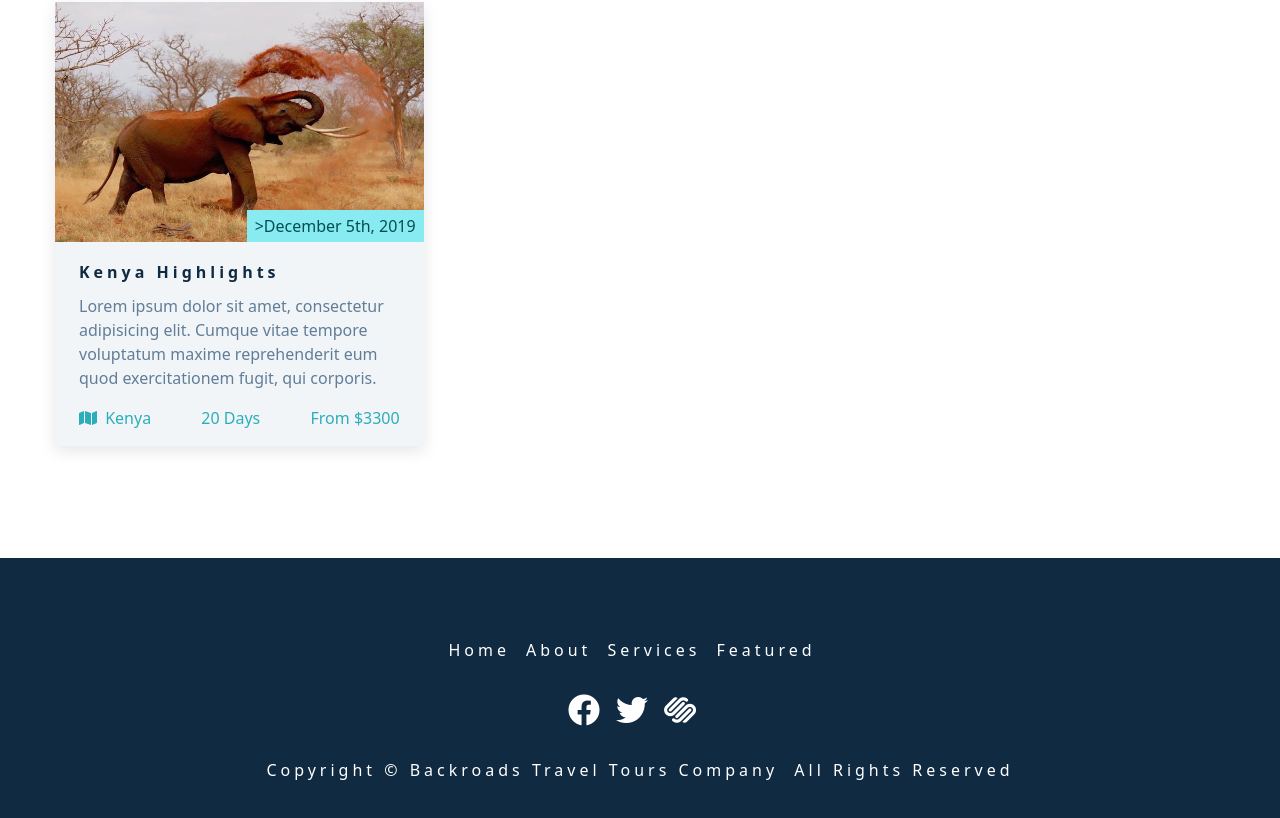
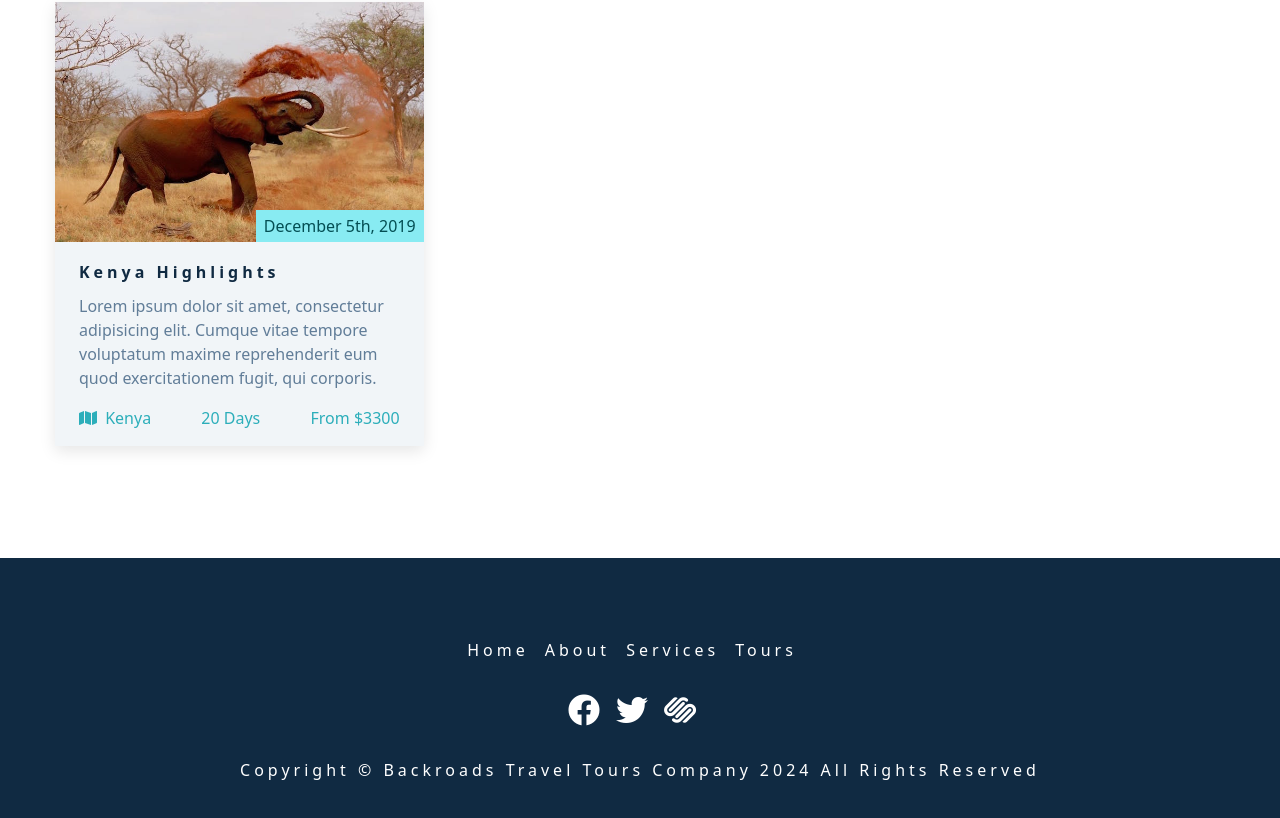
Before and after one commit to a-levitt/react.backroads, a JavaScript app: page / in a window 1280 px wide. Shown: the part 2561-3379 px from the top of the page. Built offline with nearby package versions, Linux system fonts and the light colour scheme; the HTML template or start-up script is replaced by a standard one.

Commit message:
Use dynamic data for footer; js date

```diff
--- a/src/components/Footer.js
+++ b/src/components/Footer.js
@@ -1,40 +1,33 @@
+import { pageLinks, socialLinks } from "../data";
+
 const Footer = () => {
     return (
         <footer className="section footer">
             <ul className="footer-links">
-                <li>
-                    <a href="#home" className="footer-link">home</a>
-                </li>
-                <li>
-                    <a href="#about" className="footer-link">about</a>
-                </li>
-                <li>
-                    <a href="#services" className="footer-link">services</a>
-                </li>
-                <li>
-                    <a href="#featured" className="footer-link">featured</a>
-                </li>
+                {pageLinks.map((link) => {
+                    const { id, href, text } = link;
+                    return (
+                        <li key={id}>
+                            <a href={href} className="footer-link">{text}</a>
+                        </li>
+                    )
+                })}
             </ul>
             <ul className="footer-icons">
-                <li>
-                    <a href="https://www.twitter.com" target="_blank" className="footer-icon"
-                    ><i className="fab fa-facebook"></i
-                    ></a>
-                </li>
-                <li>
-                    <a href="https://www.twitter.com" target="_blank" className="footer-icon"
-                    ><i className="fab fa-twitter"></i
-                    ></a>
-                </li>
-                <li>
-                    <a href="https://www.twitter.com" target="_blank" className="footer-icon"
-                    ><i className="fab fa-squarespace"></i
-                    ></a>
-                </li>
+                {socialLinks.map((link) => {
+                    const {id, href, icon} = link;
+                    return (
+                        <li key={id}>
+                            <a href={href} target="_blank" className="footer-icon" rel="noreferrer">
+                                <i className={icon}></i>
+                            </a>
+                        </li>
+                    )
+                })}
             </ul>
             <p className="copyright">
                 copyright &copy; Backroads travel tours company
-                <span id="date"></span> all rights reserved
+                <span id="date">{new Date().getFullYear()}</span> all rights reserved
             </p>
         </footer>
     )
--- a/src/data.js
+++ b/src/data.js
@@ -56,7 +56,7 @@
     {
         id: 4,
         image: tour4,
-        date: '>december 5th, 2019',
+        date: 'december 5th, 2019',
         title: 'Kenya Highlights',
         info: 'Lorem ipsum dolor sit amet, consectetur adipisicing elit. Cumque\n' +
             'vitae tempore voluptatum maxime reprehenderit eum quod\n' +
```
